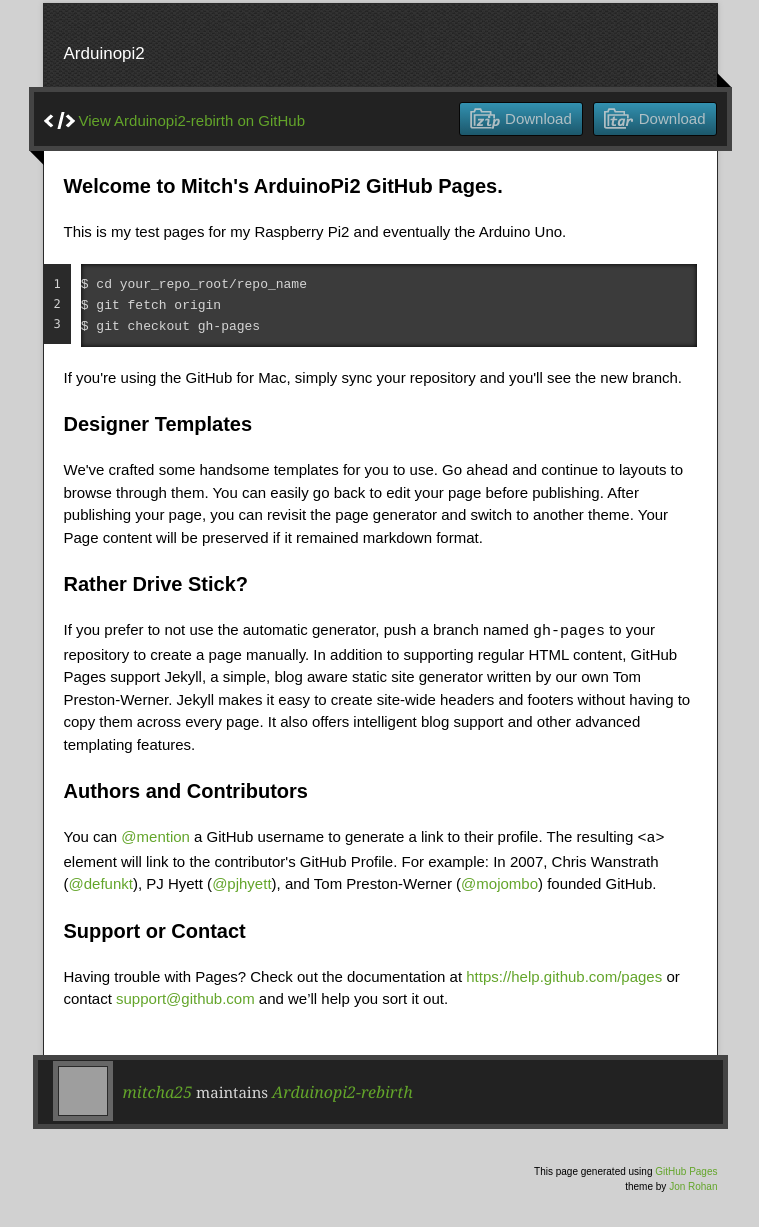
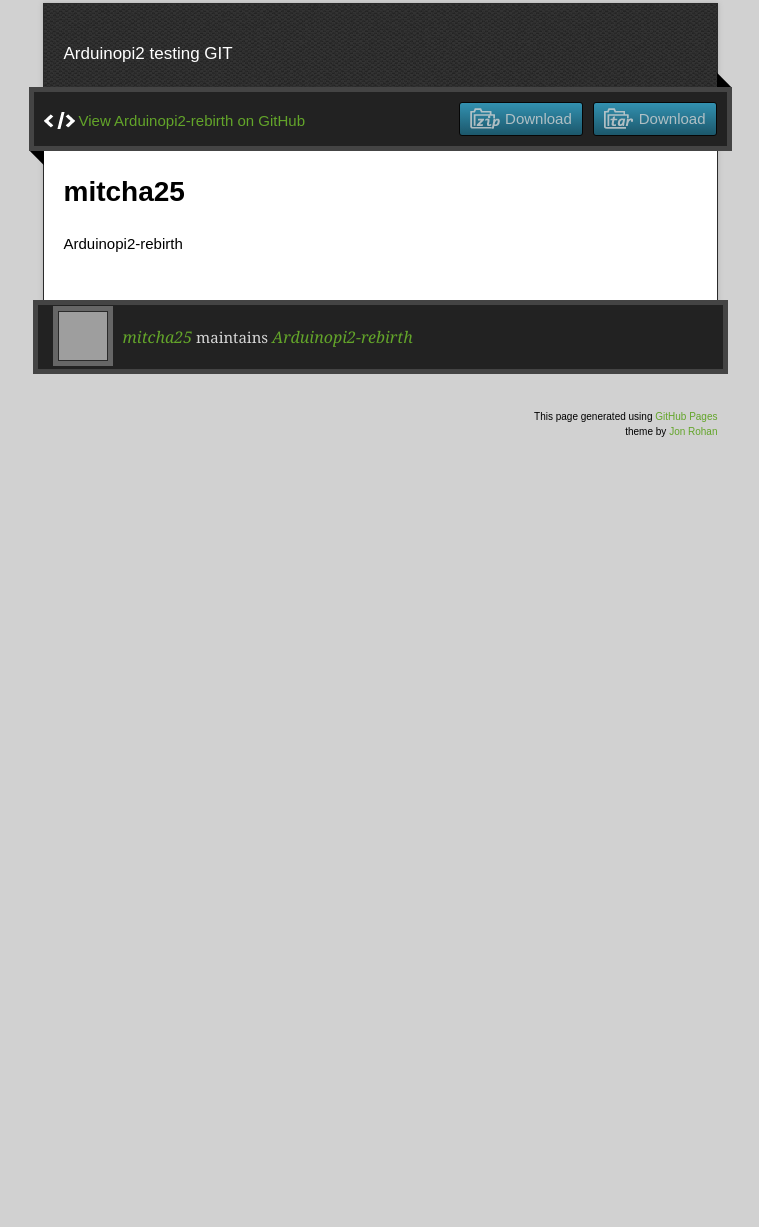
Before and after one commit to mitcha25/ArduinoPi2-Rebirth, a plain HTML site: page index.html in a window 1280 px wide. Shown: the part 127-1354 px from the top of the page, without its empty margins (260-1019 px from the left). After the commit the page ends 800 px from the top, so only its background shows below. Drawn offline with nearby package versions, Linux system fonts and the light colour scheme; grey boxes are pictures that could not be loaded.

```diff
--- a/index.html
+++ b/index.html
@@ -12,7 +12,7 @@
   <script type="text/javascript" src="javascripts/script.js"></script>
 
   <title>Arduinopi2-rebirth</title>
-  <meta name="description" content="Arduinopi2">
+  <meta name="description" content="Arduinopi2 testing GIT">
 
   <meta name="viewport" content="width=device-width,initial-scale=1">
 
@@ -25,7 +25,7 @@
       <h1 class="title">Arduinopi2-rebirth</h1>
     </header>
     <div id="container">
-      <p class="tagline">Arduinopi2</p>
+      <p class="tagline">Arduinopi2 testing GIT</p>
       <div id="main" role="main">
         <div class="download-bar">
         <div class="inner">
@@ -36,37 +36,10 @@
         <span class="blc"></span><span class="trc"></span>
         </div>
         <article class="markdown-body">
-          <h3>
-<a id="welcome-to-mitchs-arduinopi2-github-pages" class="anchor" href="#welcome-to-mitchs-arduinopi2-github-pages" aria-hidden="true"><span class="octicon octicon-link"></span></a>Welcome to Mitch's ArduinoPi2 GitHub Pages.</h3>
+          <h1>
+<a id="mitcha25" class="anchor" href="#mitcha25" aria-hidden="true"><span class="octicon octicon-link"></span></a>mitcha25</h1>
 
-<p>This is my test pages for my Raspberry Pi2 and eventually the Arduino Uno.</p>
-
-<pre><code>$ cd your_repo_root/repo_name
-$ git fetch origin
-$ git checkout gh-pages
-</code></pre>
-
-<p>If you're using the GitHub for Mac, simply sync your repository and you'll see the new branch.</p>
-
-<h3>
-<a id="designer-templates" class="anchor" href="#designer-templates" aria-hidden="true"><span class="octicon octicon-link"></span></a>Designer Templates</h3>
-
-<p>We've crafted some handsome templates for you to use. Go ahead and continue to layouts to browse through them. You can easily go back to edit your page before publishing. After publishing your page, you can revisit the page generator and switch to another theme. Your Page content will be preserved if it remained markdown format.</p>
-
-<h3>
-<a id="rather-drive-stick" class="anchor" href="#rather-drive-stick" aria-hidden="true"><span class="octicon octicon-link"></span></a>Rather Drive Stick?</h3>
-
-<p>If you prefer to not use the automatic generator, push a branch named <code>gh-pages</code> to your repository to create a page manually. In addition to supporting regular HTML content, GitHub Pages support Jekyll, a simple, blog aware static site generator written by our own Tom Preston-Werner. Jekyll makes it easy to create site-wide headers and footers without having to copy them across every page. It also offers intelligent blog support and other advanced templating features.</p>
-
-<h3>
-<a id="authors-and-contributors" class="anchor" href="#authors-and-contributors" aria-hidden="true"><span class="octicon octicon-link"></span></a>Authors and Contributors</h3>
-
-<p>You can <a href="https://github.com/blog/821" class="user-mention">@mention</a> a GitHub username to generate a link to their profile. The resulting <code>&lt;a&gt;</code> element will link to the contributor's GitHub Profile. For example: In 2007, Chris Wanstrath (<a href="https://github.com/defunkt" class="user-mention">@defunkt</a>), PJ Hyett (<a href="https://github.com/pjhyett" class="user-mention">@pjhyett</a>), and Tom Preston-Werner (<a href="https://github.com/mojombo" class="user-mention">@mojombo</a>) founded GitHub.</p>
-
-<h3>
-<a id="support-or-contact" class="anchor" href="#support-or-contact" aria-hidden="true"><span class="octicon octicon-link"></span></a>Support or Contact</h3>
-
-<p>Having trouble with Pages? Check out the documentation at <a href="https://help.github.com/pages">https://help.github.com/pages</a> or contact <a href="mailto:support@github.com">support@github.com</a> and we’ll help you sort it out.</p>
+<p>Arduinopi2-rebirth</p>
         </article>
       </div>
     </div>
```
Also changed, not shown: params.json (+1 -1 lines).
